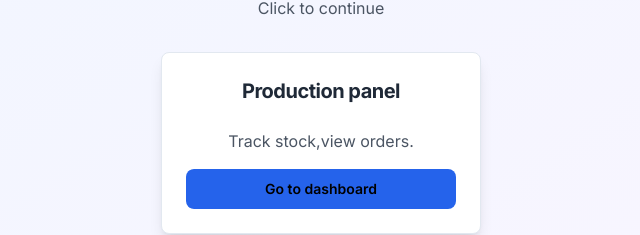
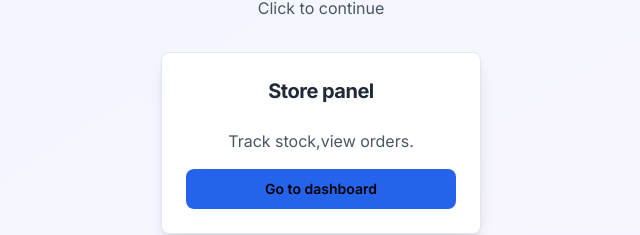
Before and after one commit to Graham-ki/store_admin, a Next.js app: page / in a window 1280 px wide. Shown: the part 347-582 px from the top of the page, without its empty margins (319-959 px from the left). Built offline with nearby package versions, Linux system fonts and the light colour scheme.

Commit message:
Made changes on authentication

```diff
--- a/src/app/admin/layout.tsx
+++ b/src/app/admin/layout.tsx
@@ -1,7 +1,7 @@
 import { Footer } from '@/components/footer';
 import { Header } from '@/components/header';
 import { RenderMounted } from '@/components/render-mounted';
-import { ADMIN } from '@/constants/contants';
+import { ADMIN } from '@/constants/constants';
 import { createClient } from '@/supabase/server';
 import { redirect } from 'next/navigation';
 import { ReactNode } from 'react';
--- a/src/app/auth/page.tsx
+++ b/src/app/auth/page.tsx
@@ -47,7 +47,7 @@ export default function Auth() {
       const user = await authenticate(email, password);
 
       // Redirect to the admin dashboard if user is an admin
-      if (user?.type === 'PRODUCTION_MANAGER') {
+      if (user?.type === 'STORE_ADMIN') {
         router.push('/admin');
       }
     } catch (error) {
--- a/src/app/page.tsx
+++ b/src/app/page.tsx
@@ -38,7 +38,7 @@ const DashboardPage = () => {
         <Card className="w-80 shadow-lg hover:shadow-xl transition-shadow bg-white">
           <CardHeader>
             <CardTitle className="text-center text-xl font-bold text-gray-800">
-              Production panel
+              Store panel
             </CardTitle>
           </CardHeader>
           <CardContent className="text-center">
```
